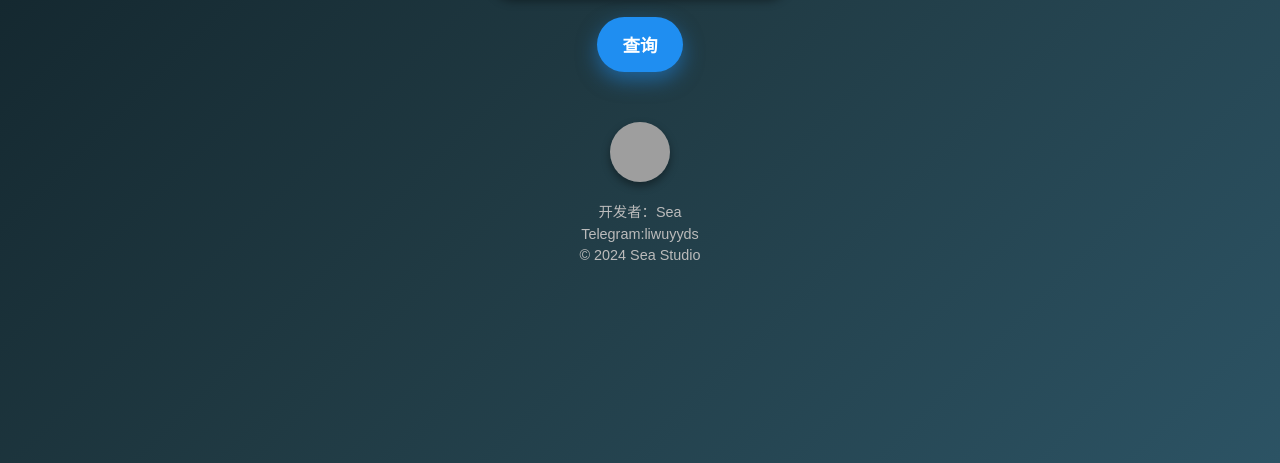
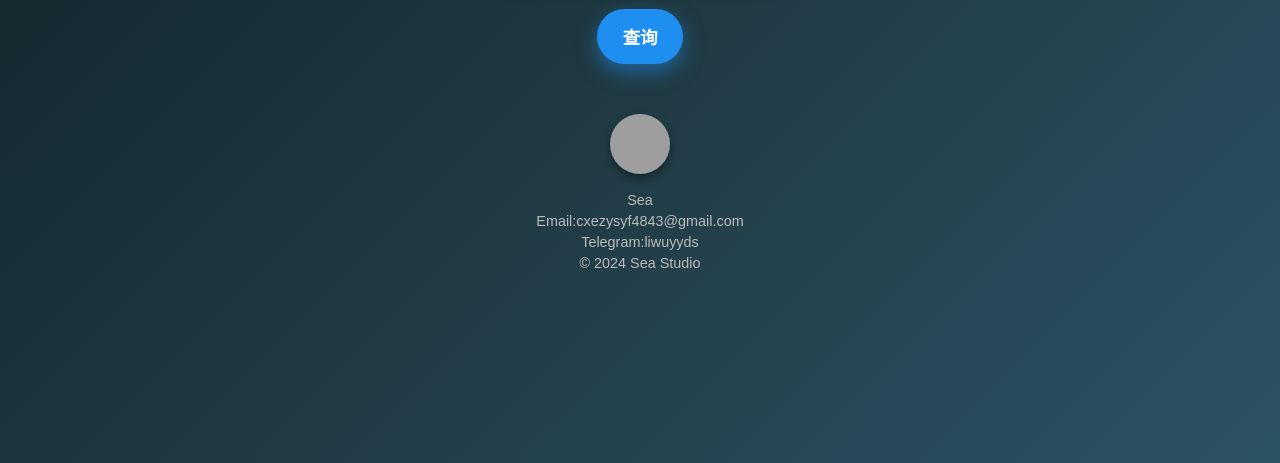
Before and after one commit to Sea-1125/hhc666, a plain HTML site: page index.html in a window 1280 px wide. Shown: the part 337-800 px from the top of the page. Drawn offline with Linux system fonts and the light colour scheme; grey boxes are pictures that could not be loaded.

Commit message:
更新 index.html

```diff
--- a/index.html
+++ b/index.html
@@ -164,12 +164,9 @@
     </div>
 
     <div class="developer-info" id="developer-info">
-
-
-
         <img src="https://i.imgur.com/3IvhwDC.jpeg" alt="开发者头像">
-        <p>开发者：Sea</p>
-        <pEmail:cxezysyf4843@gmail.com</p>
+        <p>Sea</p>
+        <p>Email:cxezysyf4843@gmail.com</p>
         <p>Telegram:liwuyyds</p>
         <p>© 2024 Sea Studio</p>
     </div>
```
